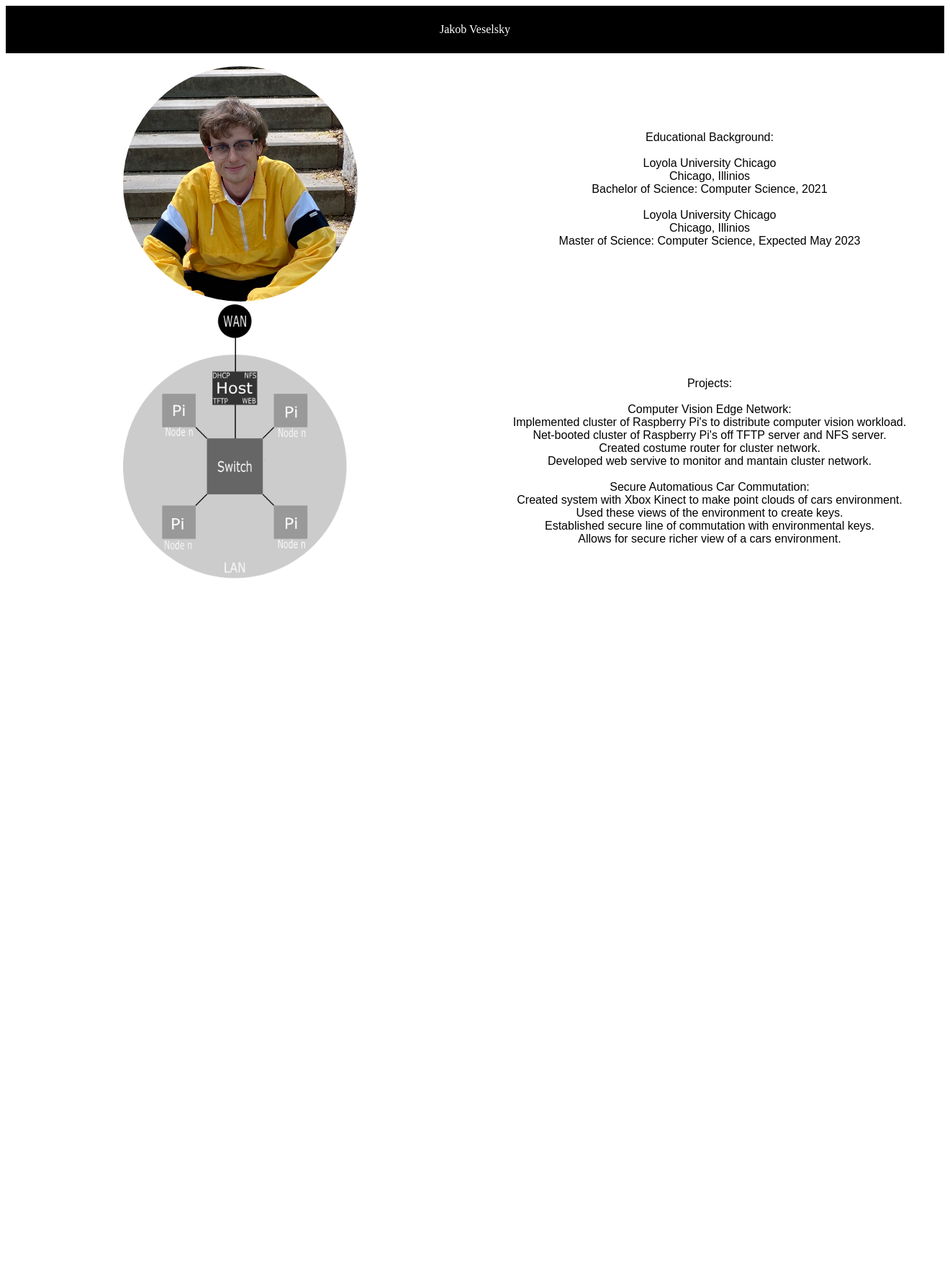
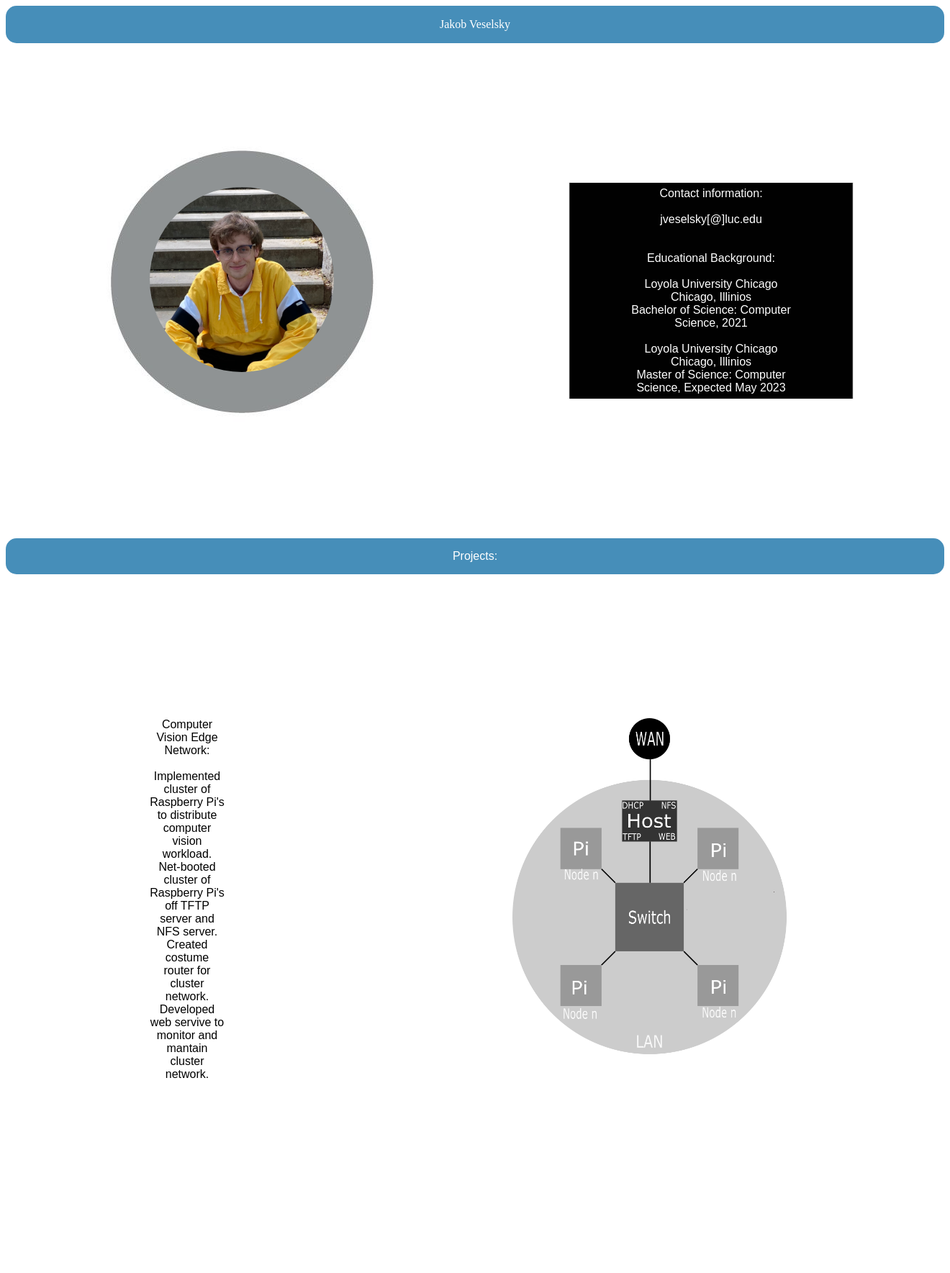
Before and after one commit to jakobveselsky/jakobveselsky.github.io, a Flask app: page / in a window 1320 px wide. Shown: the top 1769 px of the page at 72% size. Before the commit the page ends 804 px from the top, so only its background shows below. Run offline with Flask 2, Linux system fonts and the light colour scheme.

Commit message:
make it better

```diff
--- a/static/css/main.css
+++ b/static/css/main.css
@@ -1,28 +1,100 @@
-/* Style the body */
-.home {
+.intro{
+  margin: 0;
+}
+
+.introtext{
+  padding: 200px;
   text-align: center;
   font-family: Arial, Helvetica, sans-serif;
   margin: 0;
   background: white;
-  color: black
-}
-
-/* Header/logo Title */
-.header {
-  padding: 8px;
-  text-align: center;
-  background: black;
+  background-repeat: no-repeat;
+  background-position: center center;
+  background-image: url("../pics/Black_square.jpg");
+  background-size: 1400px 600px;
   color: white;
 }
 
-.image1 {
+.profilepic {
+  margin: 0;
+  background-repeat: no-repeat;
+  background-position: center center;
+  background-image: url("../pics/graycircle.jpg");
+  margin-left: auto;
+  margin-right: auto;
+  padding: 200px;
+  float: left;
+}
+
+.projects {
+  text-align: center;
+  font-family: Arial, Helvetica, sans-serif;
+  margin: 0;
+  background: #468EB9;
+  color: white;
+  padding: 16px;
+  border-radius: 15px
+}
+
+.vis {
+  margin: 0;
+}
+
+.vistext{
+  padding: 200px;
+  text-align: center;
+  font-family: Arial, Helvetica, sans-serif;
+  margin: 0;
+  background: white;
+  color: black;
+}
+
+.vispic {
+  margin: 0;
+  background: white;
+  padding: 200px;
+}
+
+.car {
+  margin: 0;
+}
+
+.cartext{
+  padding: 200px;
+  text-align: center;
+  font-family: Arial, Helvetica, sans-serif;
+  margin: 0;
+  background: white;
+  color: black;
+}
+
+.carpic {
+  margin: 0;
+  background: white;
+  padding: 200px;
+}
+
+.header {
+  padding: 1px;
+  text-align: center;
+  background: #468EB9;
+  color: white;
+  border-radius: 15px;
+}
+
+.profile {
   border-radius: 50%;
-  max-width: 50%;
+  max-width: 256px;
   height: auto;
 }
 
-.image2 {
-  max-width: 50%;
+.intersection {
+  max-width: 400px;
+  height: auto;
+}
+
+.prudue {
+  max-width: 400px;
   height: auto;
 }
 
@@ -33,3 +105,15 @@
 .column {
   flex: 50%;
 }
+
+.fade {
+  margin: 50px;
+  padding: 50px;
+  background-color: lightgreen;
+  opacity: 1;
+}
+.sticky {
+  position: fixed;
+  top: 1;
+  width: 99%;
+}
--- /dev/null
+++ b/static/javascript/script.js
@@ -0,0 +1,17 @@
+// When the user scrolls the page, execute myFunction
+window.onscroll = function() {myFunction()};
+
+// Get the header
+var header = document.getElementById("myHeader");
+
+// Get the offset position of the navbar
+var sticky = header.offsetTop;
+
+// Add the sticky class to the header when you reach its scroll position. Remove "sticky" when you leave the scroll position
+function myFunction() {
+  if (window.pageYOffset > sticky) {
+    header.classList.add("sticky");
+  } else {
+    header.classList.remove("sticky");
+  }
+}
--- a/templates/home.html
+++ b/templates/home.html
@@ -1,21 +1,21 @@
 {% extends "layout.html" %}
 {% block content %}
-	<div class="home">
+	<div class="home" id="home">
+		<div class="intro" id="intro">
 			<div class="row">
 				<div class="column">
-				<br>
-				<img src="{{url_for('static', filename='profile.jpeg')}}" class="image1">
-				<br>
-				<img src="{{url_for('static', filename='prudue2.png')}}" class="image2">
+					<div class="profilepic">
+						<img src="static/pics/profile.jpeg" class="profile">
+					</div>
 				</div>
 				<div class="column">
+					<div class="introtext" id="introtext">
+						<p1>
+							Contact information:<br>
+							<br>
+							jveselsky[@]luc.edu<br>
 							<br>
                      		<br>
-                                <br>
-                                <br>
-                                <br>
-                                <br>
-                                <p1>
 							Educational Background:<br>
                      		<br>
                     		Loyola University Chicago<br>
@@ -26,42 +26,53 @@
                      		Chicago, Illinios<br>
                      		Master of Science: Computer Science, Expected May 2023<br>
                      	</p1>
+                	</div>
+				</div>
+			</div>
+		</div>
+		<div class="projects" id="projects"> <p2> Projects: </p2> </div>
+		<div class="vis" id="vis">
+			<div class="row">
+                <div class="column">
+                    <div class="vistext" id="vistext">
+						<p3>
+		        			Computer Vision Edge Network:<br>
         					<br>
-				<br>
-                                <br>
-                                <br>
-                                <br>
-                                <br>
-                                <br>
-                                <br>
-                                <br>
-                                <br>
-				<p2>
-					Projects:<br>
-					<br>
-					Computer Vision Edge Network:<br>
             				Implemented cluster of Raspberry Pi's to distribute computer vision workload.<br>
         					Net-booted cluster of Raspberry Pi's off TFTP server and NFS server.<br>
                 			Created costume router for cluster network.<br>
         					Developed web servive to monitor and mantain cluster network.<br>
+       					</p3>
+					</div>
+				</div>
+				<div class="column">
+                    <div class="vispic">
+						<img src="static/pics/prudue2.png" class="prudue">
+					</div>
+                </div>
+			</div>
+		</div>
+        <div class="car" id="car">
+			<div class="row">
+                <div class="column">
+                    <div class="cartext" id="cartext">
+						<p4>
+		     				Secure Automatious Car Commutation:<br>
                      		<br>
-					Secure Automatious Car Commutation:<br>
 		     				Created system with Xbox Kinect to make point clouds of cars environment.<br>
             				Used these views of the environment to create keys.<br>
          					Established secure line of commutation with environmental keys.<br>
                      		Allows for secure richer view of a cars environment.<br>
-				</p2>
-                                <br>
-                                <br>
-                                <br>
-                                <br>
-                                <br>
-                                <br>
-                                <br>
-                                <br>
-                                <br>
-                                <br>
+                		</p4>
+					</div>
+				</div>
+				<div class="column">
+                    <div class="carpic">
+                        <img src="static/pics/intersection.jpeg" class="intersection">
                     </div>
                 </div>
 			</div>
+        </div>
+		<script src="static/javascript/script.js"></script>
+	</div>
 {% endblock %}
--- a/templates/layout.html
+++ b/templates/layout.html
@@ -3,10 +3,11 @@
 	<head>
 		<title>Jakob Veselsky</title>
 		<meta charset="UTF-8">
+		<link rel="shortcut icon" href="/static/pics/favicon.ico" type="image/x-icon" />
 		<link rel="stylesheet" type="text/css" href="static/css/main.css">
 	</head>
 	<body>
-		<div class="header">
+		<div class="header" id="myHeader">
 			<p>Jakob Veselsky</p>
 		</div>
 		{% block content %}
```
Also changed, not shown: requirements.txt (added, +304 -0 lines), static/pics/Black_square.jpg (added), static/pics/favicon.ico (added), static/pics/graycircle.jpg (added), static/pics/intersection.jpeg (added), static/pics/profile.jpeg (renamed from static/profile.jpeg), static/pics/prudue2.png (renamed from static/prudue2.png), 5 other files. Lines whose indentation alone changed are shown as unchanged.
